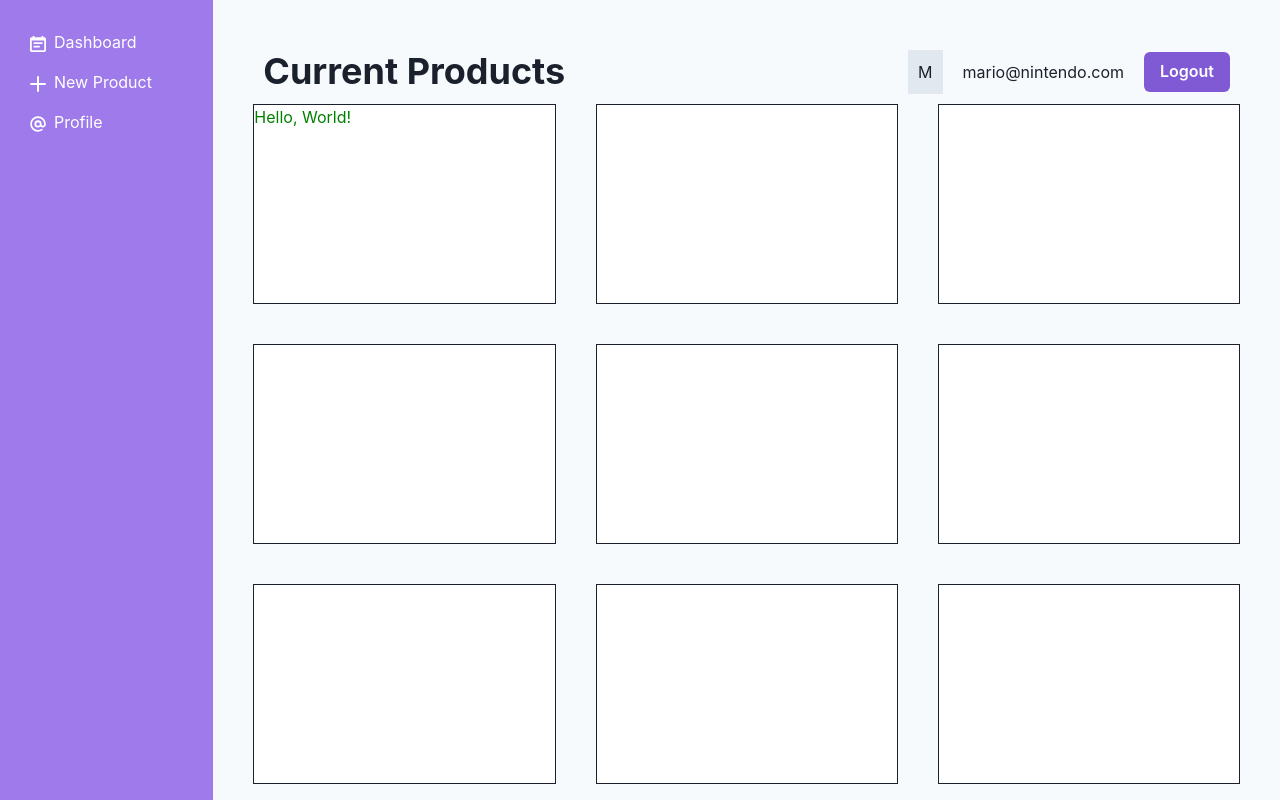
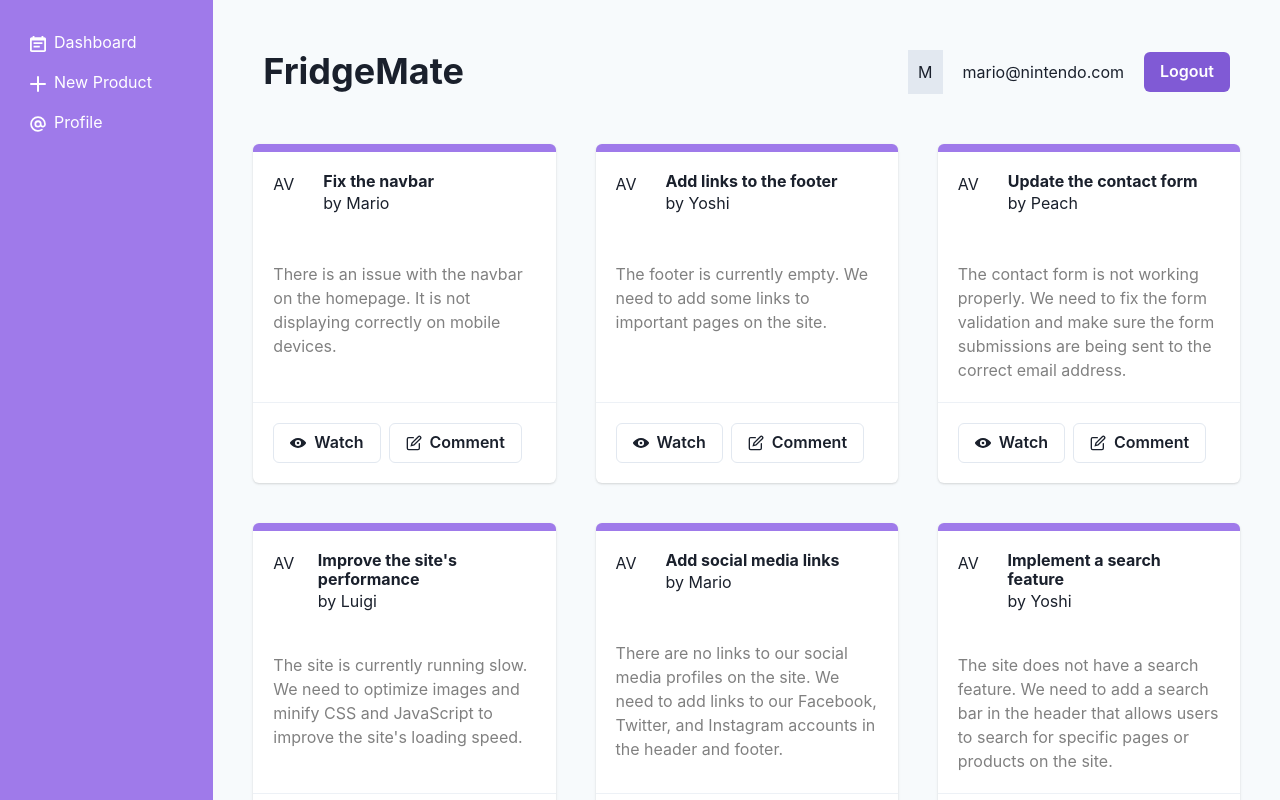
Before and after one commit to jchien123/FridgeMate, a React (Vite) app: page / in a window 1280 px wide. Shown: the top 800 px of the page. Built offline with nearby package versions, Linux system fonts and the light colour scheme; data requests are answered from the project's data file.

Commit message:
finished cards

```diff
--- a/src/App.jsx
+++ b/src/App.jsx
@@ -7,7 +7,7 @@
 
 // layouts and pages
 import RootLayout from './layouts/RootLayout'
-import Dashboard from './pages/Dashboard'
+import Dashboard, { tasksLoader } from './pages/Dashboard'
 import Create from './pages/Create'
 import Profile from './pages/Profile'
 
@@ -15,7 +15,7 @@
 const router = createBrowserRouter(
   createRoutesFromElements(
     <Route path="/" element={<RootLayout />}>
-      <Route index element={<Dashboard />} />
+      <Route index element={<Dashboard />} loader = {tasksLoader}/>
       <Route path="create" element={<Create />} />
       <Route path="profile" element={<Profile />} />
     </Route>
--- a/src/components/navbar.jsx
+++ b/src/components/navbar.jsx
@@ -3,8 +3,8 @@
 
 export default function Navbar() {
     return (
-        <Flex as = "nav" p = "10px" alignItems="center" gap = "10px">
-            <Heading as = "h1"> Current Products </Heading>
+        <Flex as = "nav" p = "10px" mb = "40px" alignItems="center" gap = "10px">
+            <Heading as = "h1"> FridgeMate </Heading>
             <Spacer />
 
             <HStack spacing = "20px">
--- a/src/pages/Dashboard.jsx
+++ b/src/pages/Dashboard.jsx
@@ -1,8 +1,12 @@
-import { Box, Container, Heading, SimpleGrid, Text } from '@chakra-ui/react';
+import { EditIcon, ViewIcon } from '@chakra-ui/icons';
+import { Box, Button, Card, CardBody, CardFooter, CardHeader, Container, Divider, Flex, Heading, HStack, SimpleGrid, Text } from '@chakra-ui/react';
+import { useLoaderData } from 'react-router-dom';
 // import { color } from 'framer-motion';
 
 
 export default function Dashboard() {
+
+    const tasks = useLoaderData()
 
   // const boxStyles = {
   //   p: "10px",
@@ -19,23 +23,42 @@
 
   return (
 
-    <SimpleGrid columns = {3} spacing = {10} minChildWidth= "250px">
-      <Box bg = "white" h = "200px" border = "1px solid">
-        <Text color = {{base: "pink", md: 'blue', lg: 'green'}}> Hello, World! </Text>
-      </Box>
-      <Box bg = "white" h = "200px" border = "1px solid"> </Box>
-      <Box bg = "white" h = "200px" border = "1px solid"> </Box>
-      <Box bg = "white" h = "200px" border = "1px solid"> </Box>
+    <SimpleGrid spacing = {10} minChildWidth= "300px">
 
-      <Box bg = "white" h = "200px" border = "1px solid"> </Box>
-      <Box bg = "white" h = "200px" border = "1px solid"> </Box>
-      <Box bg = "white" h = "200px" border = "1px solid"> </Box>
-      <Box bg = "white" h = "200px" border = "1px solid"> </Box>
+      { tasks && tasks.map(task => (
+       <Card key = {task.id} borderTop = "8px" borderColor={"purple.400"} bg = "white">
+          <CardHeader>
+            <Flex>
+              <Box w = "50px" h = "50px">
+                <Text>AV</Text>
+              </Box>
+              <Box>
+                <Heading as = "h3" size = "sm"> {task.title} </Heading>
+                <Text> by {task.author} </Text>
+              </Box>
+            </Flex>
+          </CardHeader>
 
-      <Box bg = "white" h = "200px" border = "1px solid"> </Box>
-      <Box bg = "white" h = "200px" border = "1px solid"> </Box>
-      <Box bg = "white" h = "200px" border = "1px solid"> </Box>
-      <Box bg = "white" h = "200px" border = "1px solid"> </Box>
+          <CardBody color = "gray">
+            <Text> {task.description}</Text>
+          </CardBody>
+
+          <Divider borderColor={'gray.200'}/>
+
+          <CardFooter>
+            <HStack>
+              <Button variant = "outline" leftIcon={<ViewIcon />}>
+                Watch
+              </Button>
+
+              <Button variant = "outline" leftIcon = {<EditIcon />}>
+                Comment
+              </Button>
+            </HStack>
+          </CardFooter>
+        </Card>
+      ))}
+
     </SimpleGrid>
 
     // <Container as = "section" maxWidth="md">
@@ -61,3 +84,9 @@
 
   )
 }
+
+export const tasksLoader = async () => {
+  const res = await fetch('http://localhost:3000/tasks');
+
+  return res.json();
+}
```
